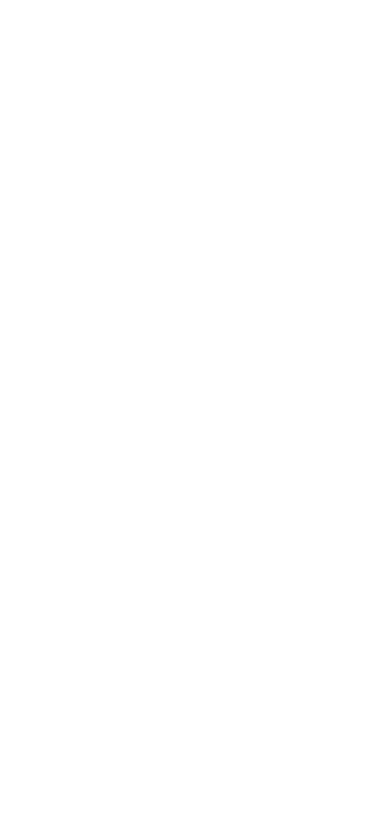
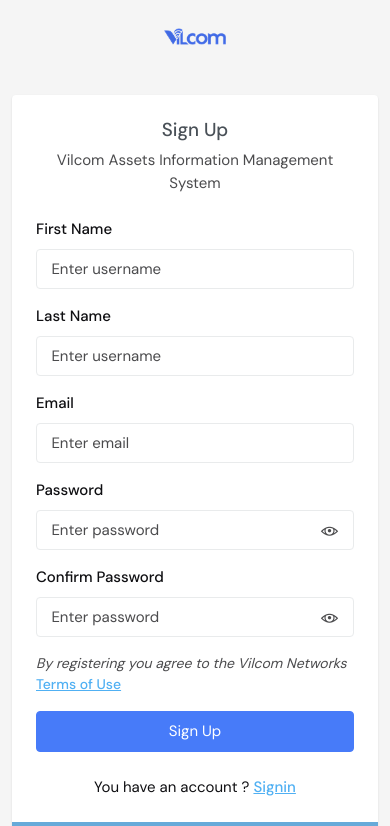
Before and after one commit to Hillario/vilcom-assets, a PHP site: page /signup.php in a window 390 px wide. Before the commit the part shown is empty. Shown: the top 826 px of the page. Run offline with PHP 8.4, Linux system fonts and the light colour scheme; some libraries are stand-ins or nearby versions; grey boxes are pictures that could not be loaded.

Commit message:
added the sign up page

```diff
--- a/signup.php
+++ b/signup.php
@@ -0,0 +1,207 @@
+<?php
+
+/**
+ * vilcom networks assets information management system
+ *
+ * PHP version 8.2.12
+ *
+ * @category    Frontend + Backend
+ * @package     vilcom-assets
+ * @author      Hillary Chesaro
+ * @license     Vilcom Networks
+ * @link        https://github.com/Hillario/vilcom-assets.git
+ */
+
+/**
+ * signup.php
+ *
+ * This is the sign up page of the system
+ *
+ * @author Hillary Chesaro
+ */
+?>
+
+<!doctype html>
+<html lang="en" data-layout="vertical" data-topbar="light" data-sidebar="light" data-sidebar-size="lg" data-sidebar-image="none" data-preloader="disable">
+
+<head>
+
+    <meta charset="utf-8" />
+    <title>Vilcom Networks | Assets IMS</title>
+    <meta name="viewport" content="width=device-width, initial-scale=1.0">
+    <meta content="Vilcom Assets Information Management System" name="description" />
+    <meta content="Vilcom Networks" name="Hillary Chesaro" />
+    <!-- App favicon -->
+    <link rel="shortcut icon" href="assets/images/favicon.ico">
+
+    <!-- Layout config Js -->
+    <script src="assets/js/layout.js"></script>
+    <!-- Bootstrap Css -->
+    <link href="assets/css/bootstrap.min.css" rel="stylesheet" type="text/css" />
+    <!-- Icons Css -->
+    <link href="assets/css/icons.min.css" rel="stylesheet" type="text/css" />
+    <!-- App Css-->
+    <link href="assets/css/app.min.css" rel="stylesheet" type="text/css" />
+
+</head>
+
+    <body class="auth-bg 100-vh">
+        <div class="bg-overlay bg-light"></div>
+
+        <div class="account-pages">
+            <div class="container">
+                <div class="row justify-content-center">
+                    <div class="col-md-11">
+                        <div class="auth-full-page-content d-flex min-vh-100 py-sm-5 py-4">
+                            <div class="w-100">
+                                <div class="d-flex flex-column h-100 py-0 py-xl-4">
+
+                                    <div class="text-center mb-5">
+                                        <a href="index.html">
+                                            <span class="logo-lg">
+                                                <img src="assets/images/logo-dark.png" alt="" height="21">
+                                            </span>
+                                        </a>
+                                    </div>
+
+                                    <div class="card my-auto overflow-hidden">
+                                            <div class="row g-0">
+                                                <div class="col-lg-6">
+                                                    <div class="p-lg-5 p-4">
+                                                        <div class="text-center">
+                                                            <h5 class="mb-0">Sign Up</h5>
+                                                            <p class="text-muted mt-2">Vilcom Assets Information Management System</p>
+                                                        </div>
+
+                                                        <div class="mt-4">
+                                                            <form action="" class="auth-input">
+
+                                                            <div class="mb-3">
+                                                                    <label for="username" class="form-label">First Name</label>
+                                                                    <input type="text" class="form-control" id="username" placeholder="Enter username">
+                                                                </div>
+
+                                                                <div class="mb-3">
+                                                                    <label for="username" class="form-label">Last Name</label>
+                                                                    <input type="text" class="form-control" id="username" placeholder="Enter username">
+                                                                </div>
+
+                                                                <div class="mb-3">
+                                                                    <label for="email " class="form-label">Email</label>
+                                                                    <input type="text" class="form-control" id="email" placeholder="Enter email">
+                                                                </div>
+
+                                                                <div class="mb-2">
+                                                                    <label for="userpassword" class="form-label">Password</label>
+                                                                    <div class="position-relative auth-pass-inputgroup mb-3">
+                                                                        <input type="password" class="form-control pe-5 password-input" placeholder="Enter password" id="password-input">
+                                                                        <button class="btn btn-link position-absolute end-0 top-0 text-decoration-none text-muted password-addon" type="button" id="password-addon"><i class="las la-eye align-middle fs-18"></i></button>
+                                                                   </div>
+                                                                </div>
+
+                                                                <div class="mb-2">
+                                                                    <label for="userpassword" class="form-label">Confirm Password</label>
+                                                                    <div class="position-relative auth-pass-inputgroup mb-3">
+                                                                        <input type="password" class="form-control pe-5 password-input" placeholder="Enter password" id="password-input">
+                                                                        <button class="btn btn-link position-absolute end-0 top-0 text-decoration-none text-muted password-addon" type="button" id="password-addon"><i class="las la-eye align-middle fs-18"></i></button>
+                                                                   </div>
+                                                                </div>
+
+                                                                <div class="fs-16 pb-2">
+                                                                    <p class="mb-0 fs-14 text-muted fst-italic">By registering you agree to the Vilcom Networks <a href="#" class="text-info text-decoration-underline fst-normal fw-medium">Terms of Use</a></p>
+                                                                </div>
+
+                                                                <div class="mt-2">
+                                                                    <button class="btn btn-info w-100" type="submit">Sign Up</button>
+                                                                </div>
+
+
+                                                                <div class="mt-4 text-center">
+                                                                    <p class="mb-0">You have an account ? <a href="signin.php" class="fw-medium text-info text-decoration-underline"> Signin </a> </p>
+                                                                </div>
+                                                            </form>
+                                                        </div>
+
+                                                    </div>
+                                                </div>
+
+                                                <div class="col-lg-6">
+                                                    <div class="d-flex h-100 bg-auth align-items-end">
+                                                        <div class="p-lg-5 p-4">
+                                                            <div class="bg-overlay bg-info"></div>
+                                                            <div class="p-0 p-sm-4 px-xl-0 py-5">
+                                                                <div id="reviewcarouselIndicators" class="carousel slide auth-carousel" data-bs-ride="carousel">
+                                                                    <div class="carousel-indicators carousel-indicators-rounded">
+                                                                        <button type="button" data-bs-target="#reviewcarouselIndicators" data-bs-slide-to="0" class="active" aria-current="true" aria-label="Slide 1"></button>
+                                                                        <button type="button" data-bs-target="#reviewcarouselIndicators" data-bs-slide-to="1" aria-label="Slide 2"></button>
+                                                                        <button type="button" data-bs-target="#reviewcarouselIndicators" data-bs-slide-to="2" aria-label="Slide 3"></button>
+                                                                    </div>
+
+                                                                    <!-- end carouselIndicators -->
+                                                                    <div class="carousel-inner mx-auto">
+                                                                        <div class="carousel-item active">
+                                                                            <div class="testi-contain text-center">
+                                                                                <h5 class="fs-20 text-white mb-0">“ Unlock the Power of Organized Assets”
+                                                                                </h5>
+                                                                                <p class="fs-15 text-white-50 mt-2 mb-0">Dive into a world of streamlined efficiency with the Vilcom Assets Information Management System. Seamlessly track, manage, and optimize your organization's assets with precision and ease. Experience the next level of asset management today.</p>
+                                                                            </div>
+                                                                        </div>
+
+                                                                        <div class="carousel-item">
+                                                                            <div class="testi-contain text-center">
+                                                                                <h5 class="fs-20 text-white mb-0">“Elevate Your Workflow”</h5>
+                                                                                <p class="fs-15 text-white-50 mt-2 mb-0">
+                                                                                Integrate your assets seamlessly into your workflow with the Vilcom Assets Information Management System. Say goodbye to tedious manual processes and hello to increased productivity and efficiency. Empower your team to achieve more with intuitive asset management solutions.
+                                                                                </p>
+                                                                            </div>
+                                                                        </div>
+
+                                                                        <div class="carousel-item">
+                                                                            <div class="testi-contain text-center">
+                                                                                <h5 class="fs-20 text-white mb-0">“Insight-driven Decision Making”</h5>
+                                                                                <p class="fs-15 text-white-50 mt-2 mb-0">
+                                                                                Secure the future of your organization with intelligent insights from the Vilcom Assets Information Management System. Harness the power of data-driven decisions and strategic planning to propel your business forward. Unlock unparalleled visibility and control over your assets today.
+                                                                                </p>
+                                                                            </div>
+                                                                        </div>
+                                                                    </div>
+                                                                    <!-- end carousel-inner -->
+                                                                </div>
+                                                                <!-- end review carousel -->
+                                                            </div>
+                                                        </div>
+                                                    </div>
+                                                </div>
+
+                                        </div>
+                                    </div>
+                                    <!-- end card -->
+
+                                    <div class="mt-5 text-center">
+                                        <p class="mb-0 text-muted">©
+                                            <script>document.write(new Date().getFullYear())</script>Vilcom Networks Limited.
+                                        </p>
+                                    </div>
+                                </div>
+                            </div>
+                        </div>
+                    </div>
+                    <!-- end col -->
+                </div>
+                <!-- end row -->
+            </div>
+            <!-- end container -->
+        </div>
+
+
+    <!-- JAVASCRIPT -->
+    <script src="assets/libs/bootstrap/js/bootstrap.bundle.min.js"></script>
+    <script src="assets/libs/simplebar/simplebar.min.js"></script>
+    <script src="assets/libs/node-waves/waves.min.js"></script>
+    <script src="assets/libs/feather-icons/feather.min.js"></script>
+    <script src="assets/js/plugins.js"></script>
+
+</body>
+
+
+</html>
```
Also changed, not shown: signin.php (+4 -4 lines).
